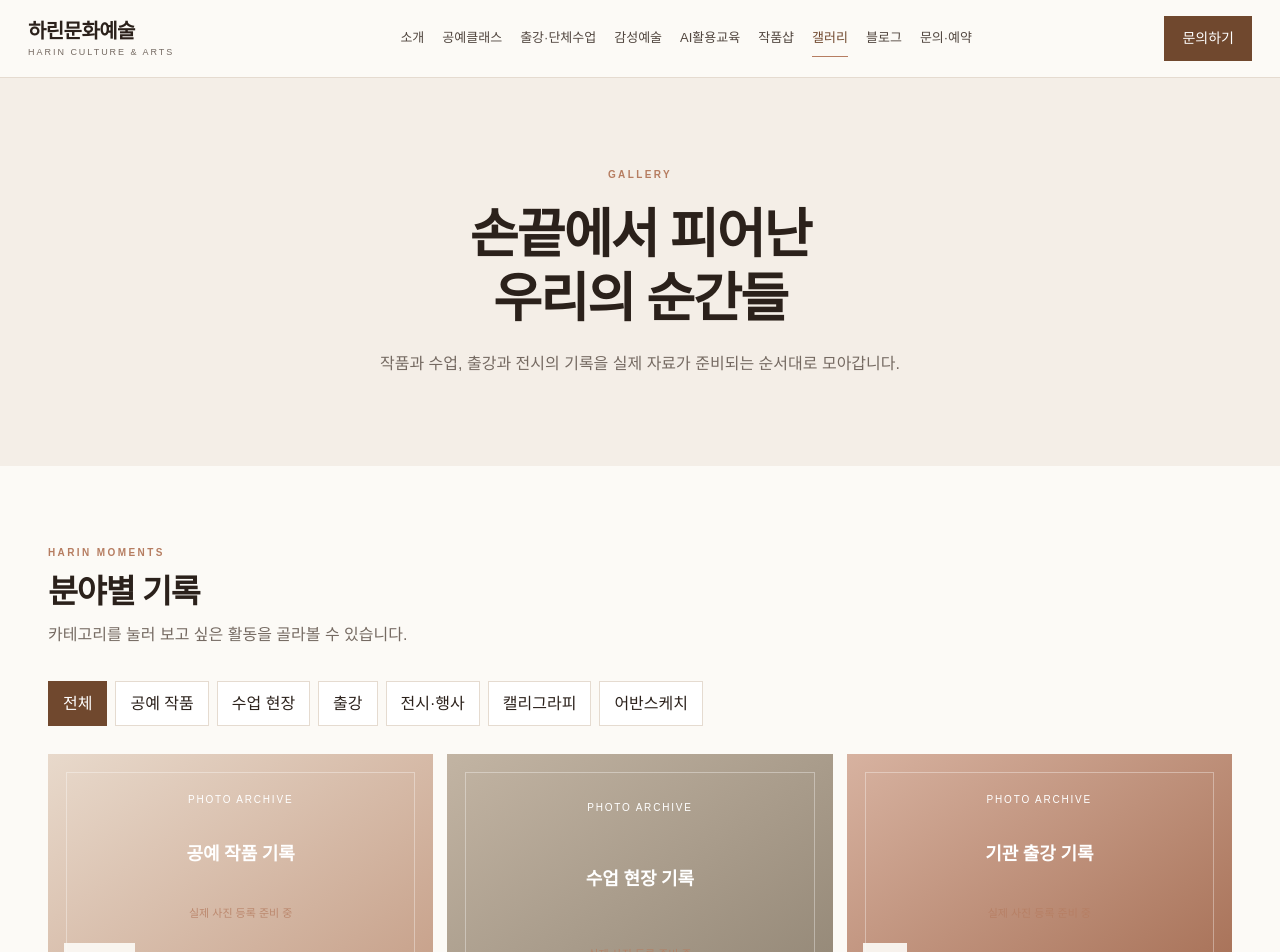
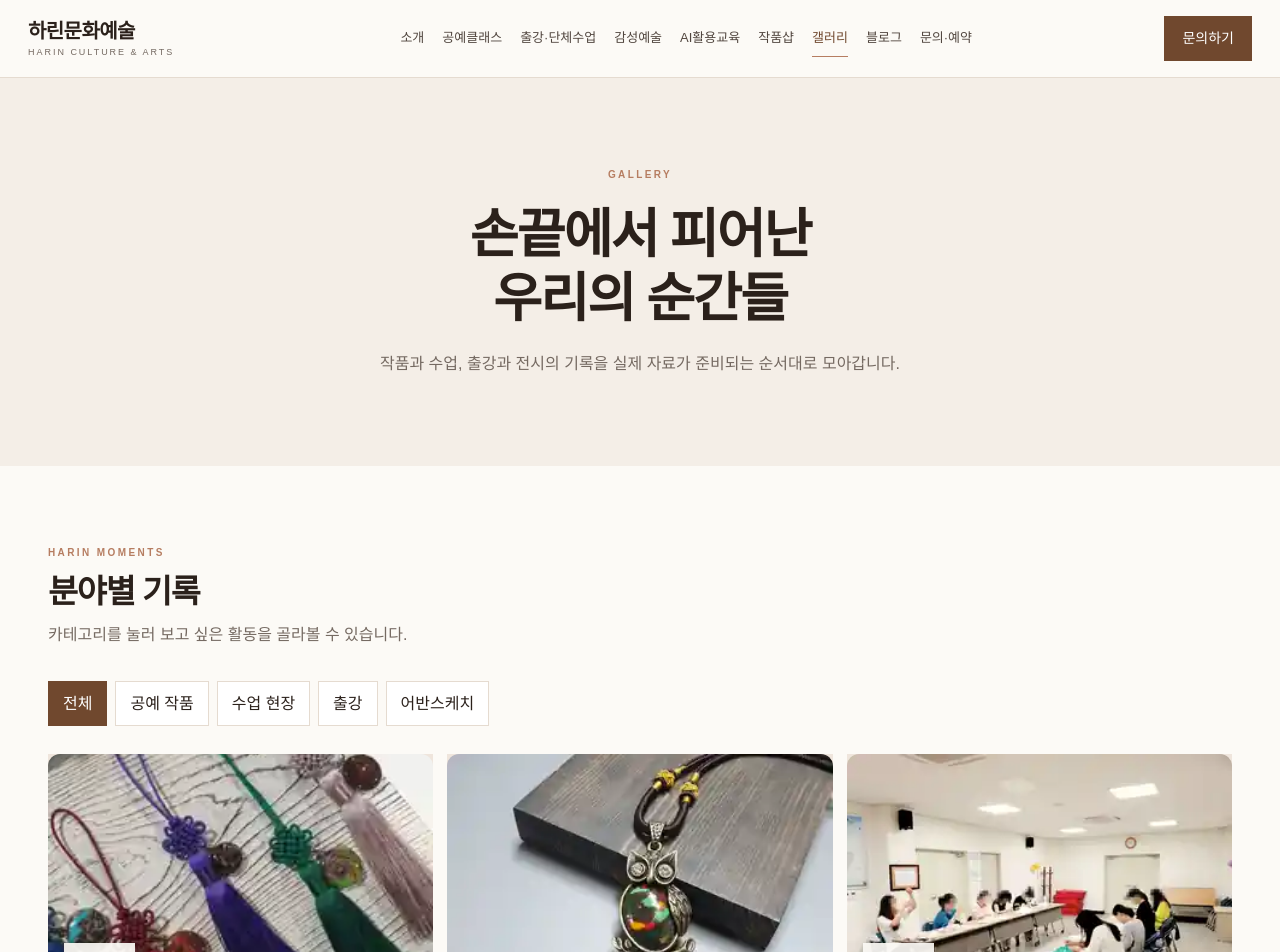
Before and after one commit to harinstudio26/harinart, a Next.js app: page /gallery in a window 1280 px wide. Shown: the top 952 px of the page. Built offline with nearby package versions, Linux system fonts and the light colour scheme.

Commit message:
갤러리를 실제 작품·출강 사진으로 교체

```diff
--- a/app/gallery/gallery-collection.tsx
+++ b/app/gallery/gallery-collection.tsx
@@ -2,17 +2,13 @@
 
 import { useState } from 'react';
 
-const categories=['전체','공예 작품','수업 현장','출강','전시·행사','캘리그라피','어반스케치'];
+const categories=['전체','공예 작품','수업 현장','출강','어반스케치'];
 const items=[
-  {category:'공예 작품',label:'공예 작품 기록'},
-  {category:'수업 현장',label:'수업 현장 기록'},
-  {category:'출강',label:'기관 출강 기록'},
-  {category:'전시·행사',label:'전시·행사 기록'},
-  {category:'캘리그라피',label:'캘리그라피 작품 기록'},
-  {category:'어반스케치',label:'어반스케치 작품 기록'},
-  {category:'공예 작품',label:'공예 작품 기록'},
-  {category:'수업 현장',label:'수업 현장 기록'},
-  {category:'출강',label:'기관 출강 기록'},
+  {category:'공예 작품',label:'전통매듭 작품',src:'/images/real/knot-03.webp',alt:'하린문화예술 전통매듭 실제 작품'},
+  {category:'공예 작품',label:'칠보공예 작품',src:'/images/real/enamel-02.webp',alt:'하린문화예술 칠보공예 실제 작품'},
+  {category:'수업 현장',label:'성인 공예 수업 현장',src:'/images/real/class-02.webp',alt:'하린문화예술 성인 공예 수업 현장'},
+  {category:'출강',label:'기관·단체 출강 현장',src:'/images/real/class-01.webp',alt:'하린문화예술 기관 단체 출강 현장'},
+  {category:'어반스케치',label:'어반스케치 작품',src:'/images/real/urban-01.webp',alt:'하린문화예술 어반스케치 실제 작품'},
 ];
 
 export function GalleryCollection(){
@@ -22,6 +18,6 @@ export function GalleryCollection(){
     <div className="filters" role="group" aria-label="갤러리 카테고리">
       {categories.map(item=><button type="button" className={category===item?'active':''} aria-pressed={category===item} onClick={()=>setCategory(item)} key={item}>{item}</button>)}
     </div>
-    <div className="gallery-grid gallery-page-grid">{visible.map((item,i)=><figure className={`gallery-item g${i}`} key={`${item.category}-${i}`}><div className="gallery-visual"><small>PHOTO ARCHIVE</small><b>{item.label}</b><em>실제 사진 등록 준비 중</em></div><span>{item.category}</span></figure>)}</div>
+    <div className="gallery-grid gallery-page-grid">{visible.map((item,i)=><figure className={`gallery-item g${i}`} key={`${item.category}-${item.label}`}><div className="gallery-photo"><img src={item.src} alt={item.alt}/><small>실제 기록</small></div><span>{item.category}</span><b>{item.label}</b></figure>)}</div>
   </>;
 }
```
